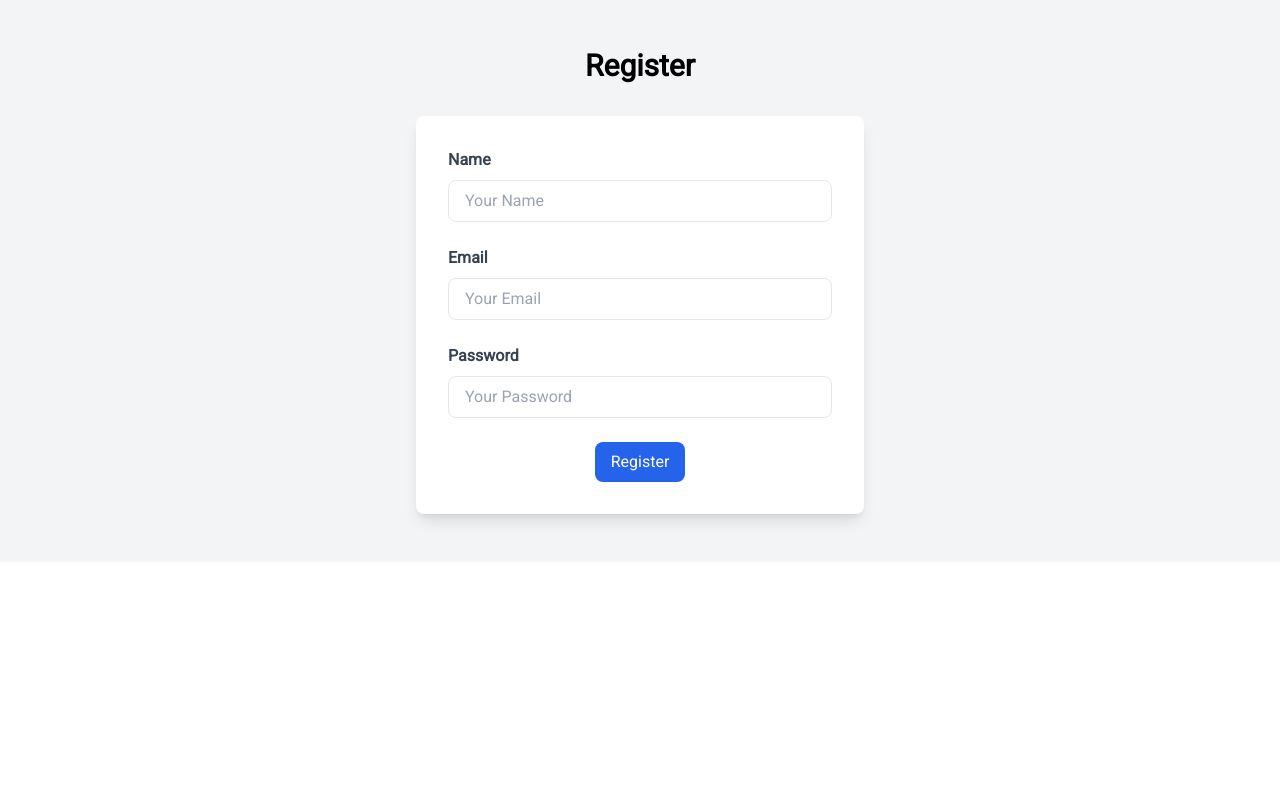
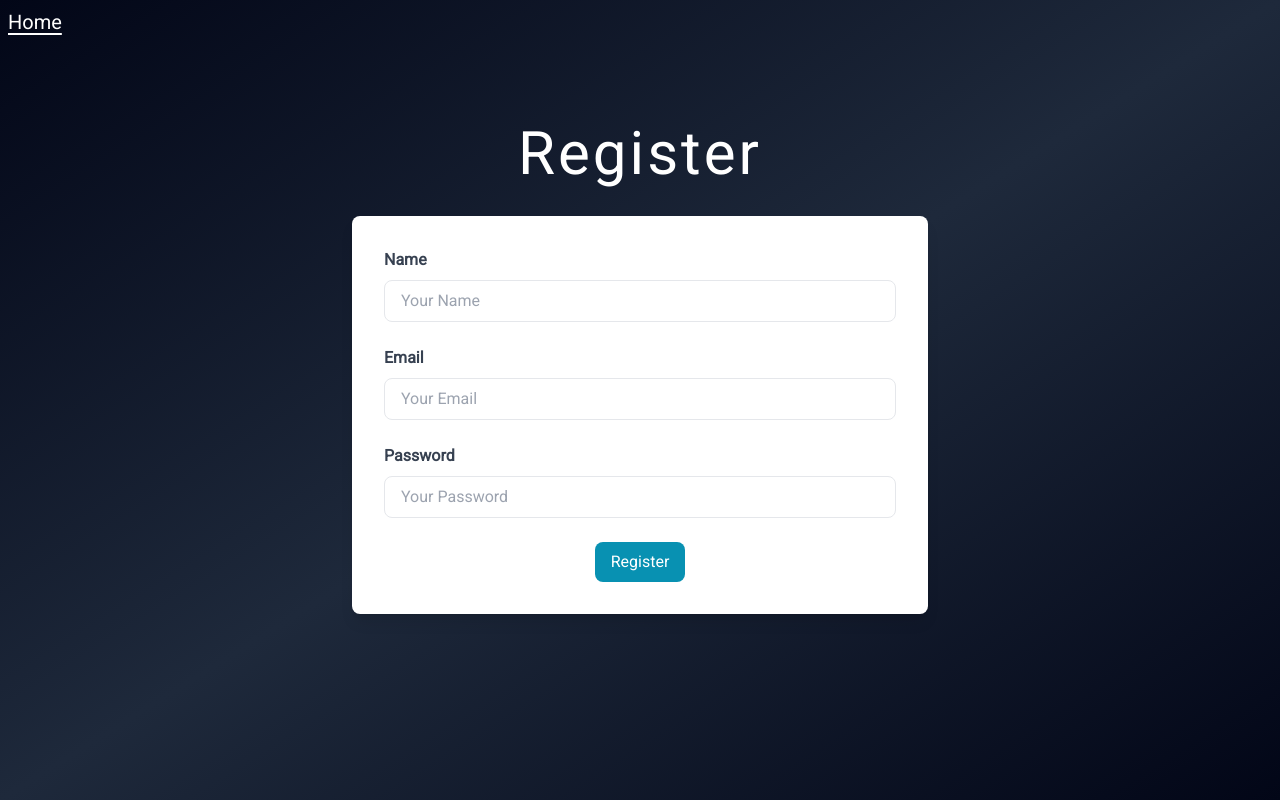
Before and after one commit to ajv55/ideatracker, a Next.js app: page /register in a window 1280 px wide. Built offline with nearby package versions, Linux system fonts and the light colour scheme.

Commit message:
updated the register page and created the dashboard

```diff
--- a/app/(site)/login/page.tsx
+++ b/app/(site)/login/page.tsx
@@ -3,6 +3,7 @@ import { ChangeEvent, FormEvent, useRef, useState } from "react";
 import {signIn, useSession} from 'next-auth/react'
 import toast from "react-hot-toast";
 import { useRouter } from "next/navigation";
+import Link from "next/link";
 
 export default function Page() {
   const [data, setFormData] = useState({
@@ -39,7 +40,8 @@ export default function Page() {
   };
 
   return (
-    <div className="w-full h-screen bg-gradient-to-br flex justify-center items-center from-slate-950 via-slate-800 to-slate-950 py-12">
+    <div className="w-full h-screen bg-gradient-to-br flex flex-col justify-start items-center from-slate-950 via-slate-800 to-slate-950 ">
+      <Link className='text-xl hover:underline hover:underline-offset-[4px] p-2 lg:mb-20 mb-10 w-full self-end text-white' href='/'>Home</Link>
       <div className="w-[64%] px-4">
         <h2 className="text-7xl text-white tracking-wider font-medium text-center mb-8">Login</h2>
         <form onSubmit={handleSubmit} className="max-w-xl mx-auto flex justify-center items-center flex-col bg-white h-[23rem] p-8 shadow-lg rounded-lg">
--- a/app/(site)/register/page.tsx
+++ b/app/(site)/register/page.tsx
@@ -2,6 +2,7 @@
 import React, { ChangeEvent, FormEvent, useState, useRef } from 'react'
 import axios from 'axios';
 import toast from 'react-hot-toast';
+import Link from 'next/link';
 
 export default function Page() {
   const [formData, setFormData] = useState({
@@ -21,7 +22,6 @@ export default function Page() {
     e.preventDefault();
 
     await axios.post('/api/reg', {formData}).then((res: any) => {
-      console.log(res?.data);
       if(res?.data.status === 201){
         setFormData({ name: '', email: '', password: '' });  // Reset the state
         ref?.current?.reset();  // Reset the form
@@ -36,10 +36,11 @@ export default function Page() {
 
 
   return (
-    <div className="bg-gray-100 py-12">
-    <div className="container mx-auto px-4">
-      <h2 className="text-3xl font-semibold text-center mb-8">Register</h2>
-      <form ref={ref} onSubmit={handleSubmit} className="max-w-md mx-auto bg-white p-8 shadow-lg rounded-lg">
+    <div className=" bg-gradient-to-br from-slate-950 via-slate-800 to-slate-950 w-full h-screen flex flex-col justify-start items-center ">
+      <Link className='text-xl hover:underline hover:underline-offset-[4px] p-2 lg:mb-20 mb-10 w-full self-end text-white' href='/'>Home</Link>
+    <div className="w-full px-4">
+      <h2 className="text-6xl font-medium tracking-wider text-white text-center mb-8">Register</h2>
+      <form ref={ref} onSubmit={handleSubmit} className="max-w-xl mx-auto bg-white p-8 shadow-lg rounded-lg">
         <div className="mb-6">
           <label htmlFor="name" className="block text-gray-700 font-bold mb-2">Name</label>
           <input
@@ -48,7 +49,7 @@ export default function Page() {
             name="name"
             value={formData.name}
             onChange={handleChange}
-            className="w-full px-4 py-2 border rounded-lg focus:outline-none focus:ring-2 focus:ring-blue-600"
+            className="w-full px-4 py-2 border rounded-lg focus:outline-none focus:ring-2 focus:ring-cyan-600"
             placeholder="Your Name"
             required
           />
@@ -61,7 +62,7 @@ export default function Page() {
             name="email"
             value={formData.email}
             onChange={handleChange}
-            className="w-full px-4 py-2 border rounded-lg focus:outline-none focus:ring-2 focus:ring-blue-600"
+            className="w-full px-4 py-2 border rounded-lg focus:outline-none focus:ring-2 focus:ring-cyan-600"
             placeholder="Your Email"
             required
           />
@@ -74,7 +75,7 @@ export default function Page() {
             name="password"
             value={formData.password}
             onChange={handleChange}
-            className="w-full px-4 py-2 border rounded-lg focus:outline-none focus:ring-2 focus:ring-blue-600"
+            className="w-full px-4 py-2 border rounded-lg focus:outline-none focus:ring-2 focus:ring-cyan-600"
             placeholder="Your Password"
             required
           />
@@ -82,7 +83,7 @@ export default function Page() {
         <div className="text-center">
           <button
             type="submit"
-            className="bg-blue-600 text-white px-4 py-2 rounded-lg hover:bg-blue-700 focus:outline-none focus:ring-2 focus:ring-blue-600"
+            className="bg-cyan-600 text-white px-4 py-2 rounded-lg hover:bg-cyan-700 focus:outline-none focus:ring-2 focus:ring-blue-600"
           >
             Register
           </button>
--- a/app/api/auth/[...nextauth]/route.ts
+++ b/app/api/auth/[...nextauth]/route.ts
@@ -56,6 +56,10 @@ export const authOptions: NextAuthOptions = {
     session: {
         strategy: 'jwt',
     },
+    pages:{
+        signIn: '/login',
+        error: '/',
+    },
     debug: process.env.NODE_ENV === 'development'
 }
 
--- a/app/components/mainPage/action.tsx
+++ b/app/components/mainPage/action.tsx
@@ -7,7 +7,7 @@ export default function Action() {
         <h2 className="text-6xl font-bold mb-8">Ready to Bring Your Ideas to Life?</h2>
         <p className="text-2xl mb-10">Sign up now and start transforming your ideas into reality with the help of OpenAI.</p>
         <Link
-        href="#signup-form"
+        href="/register"
         className="inline-block bg-white text-blue-600 font-semibold py-3 px-6 rounded-full transition duration-300 ease-in-out hover:bg-blue-500 text-2xl hover:text-white"
         >
         Get Started for Free
--- a/app/components/mainPage/header.tsx
+++ b/app/components/mainPage/header.tsx
@@ -10,7 +10,7 @@ export default function Header() {
         <div className="w-full p-3">
           <h1 className="text-5xl font-bold mb-10">Turn Your Ideas into Reality with IdeaTracker+</h1>
           <p className="text-xl mb-10">Track your ideas effortlessly and let OpenAI help you expand them into actionable plans.</p>
-          <Link className="bg-blue-500 hover:bg-blue-700 text-white font-bold text-2xl py-2 px-4 rounded" href="#signup">
+          <Link  className="bg-blue-500 hover:bg-blue-700 text-white font-bold text-2xl py-2 px-4 rounded" href="/register">
             Start Now
           </Link>
         </div>
--- a/app/components/mainPage/nav.tsx
+++ b/app/components/mainPage/nav.tsx
@@ -4,7 +4,7 @@ import Signing from './signing'
 
 export default function Nav() {
   return (
-    <nav className=" absolute  w-full top-0 left-0 p-2 flex justify-between items-center py-6">
+    <nav className=" absolute  w-full top-0 left-0 p-3 flex justify-between items-center py-6">
         <div className="text-4xl text-white tracking-wide font-bold">IdeaTracker+</div>
         <ul className="flex space-x-8">
           <li><Link className="text-gray-100 text-xl" href="#features">Features</Link></li>
--- a/app/components/mainPage/signing.tsx
+++ b/app/components/mainPage/signing.tsx
@@ -7,7 +7,7 @@ export default function Signing() {
   return (
     <div className='w-[25%] hidden lg:flex gap-2 justify-end items-end text-xl'>
       {/* {session && <Link className=' bg-gradient-to-tr from-slate-800 via-orange-600 to-slate-300 w-[67%] rounded-xl text-2xl font-light tracking-wider hover:from-slate-300 hover:via-orange-500 hover:to-slate-800 text-white px-2.5 py-3 text-center ' href='/dashboard'>Dashboard</Link>} */}
-        {!session ? <Link className=' bg-gradient-to-tr from-slate-900 via-slate-700 to-slate-900 w-[67%] rounded-xl text-2xl font-light tracking-wider hover:from-orange-300 hover:via-orange-500 hover:to-orange-800 text-white px-2.5 py-3 text-center ' href='/login'>Sign-In</Link> : <Link className='bg-gradient-to-tr from-slate-900 via-slate-700 to-slate-900 w-[67%]  text-2xl font-light tracking-wider hover:from-orange-300 hover:via-orange-500 hover:to-orange-800 rounded-xl text-white text-center px-2.5 py-3 ' href='/signOut'>Sign-Out</Link> }
+        {!session ? <Link className=' bg-gradient-to-tr from-slate-900 via-slate-700 to-slate-900 w-[67%] rounded-xl text-2xl font-light tracking-wider hover:from-slate-300 hover:via-slate-500 hover:to-slate-800 text-white px-2.5 py-3 text-center ' href='/login'>Sign-In</Link> : <Link className='bg-gradient-to-tr from-slate-900 via-slate-700 to-slate-900 w-[67%]  text-2xl font-light tracking-wider hover:from-slate-300 hover:via-slate-500 hover:to-slate-800 rounded-xl text-white text-center px-2.5 py-3 ' href='/signOut'>Sign-Out</Link> }
 
     </div>
   )
--- /dev/null
+++ b/app/dashboard/layout.tsx
@@ -0,0 +1,16 @@
+import Image from 'next/image'
+import Link from 'next/link'
+import React, { ReactNode } from 'react'
+import { IoMdAnalytics, IoMdHome } from 'react-icons/io'
+
+export default function Layout({children}: {children: ReactNode}) {
+  return (
+    <div className='flex justify-start items-start'>
+        <nav className='lg:flex hidden flex-col w-[8%] justify-evenly items-center  text-2xl bg-slate-500  h-screen'>
+            <Link className=''  href='/'><IoMdHome size={50} color='white'/></Link>
+            <Link className=''  href='/dashboard'><IoMdAnalytics size={50} color='white'/></Link>
+        </nav>
+        {children}
+    </div>
+  )
+}
--- /dev/null
+++ b/app/dashboard/page.tsx
@@ -0,0 +1,9 @@
+import React from 'react'
+
+export default function Page() {
+  return (
+    <div className='bg-red-800 w-full h-screen'>
+        <h2>heloowoej</h2>
+    </div>
+  )
+}
--- /dev/null
+++ b/middleware.ts
@@ -0,0 +1,5 @@
+export {default} from 'next-auth/middleware';
+
+
+
+export const config = {matcher: ['/dashboard' ]}
```
